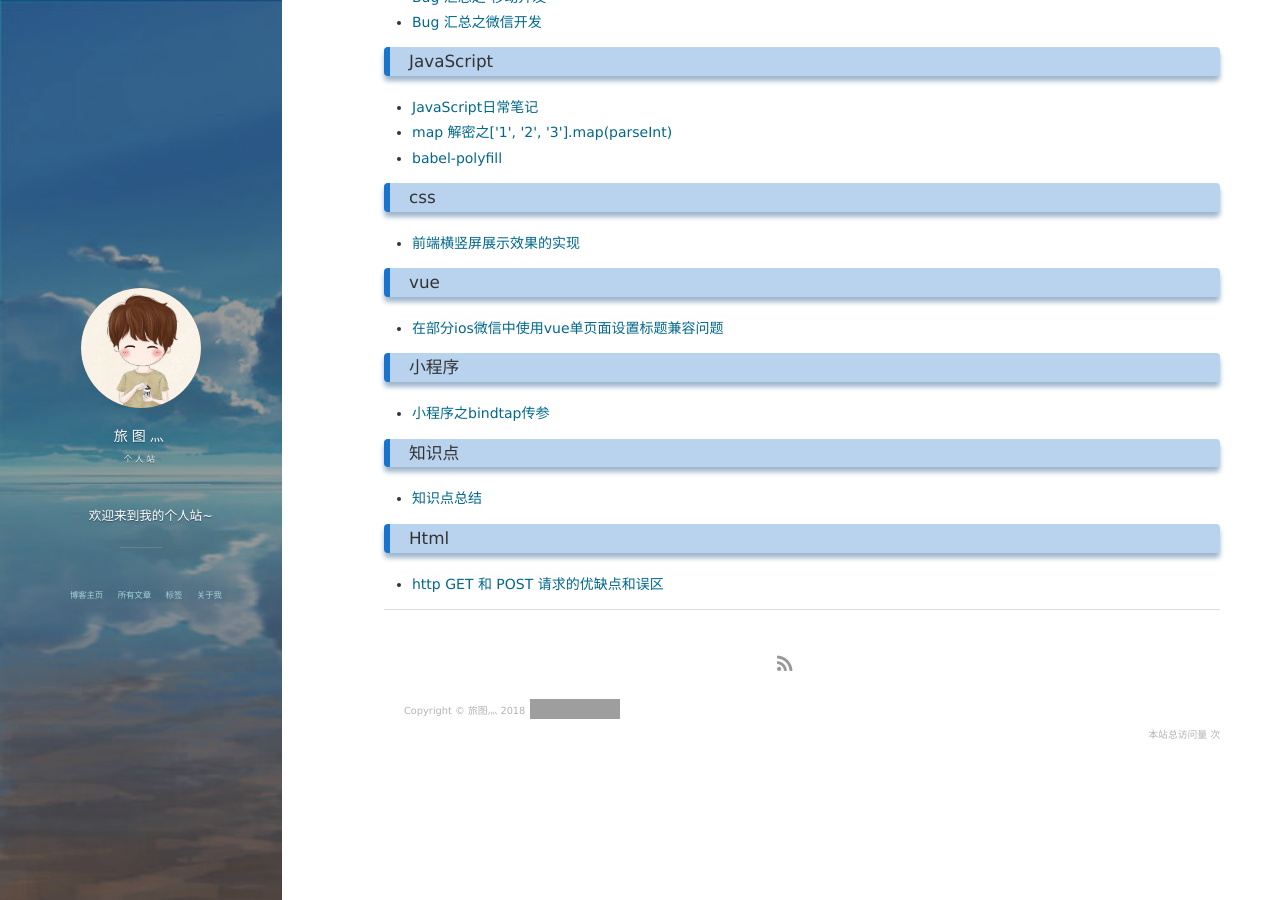
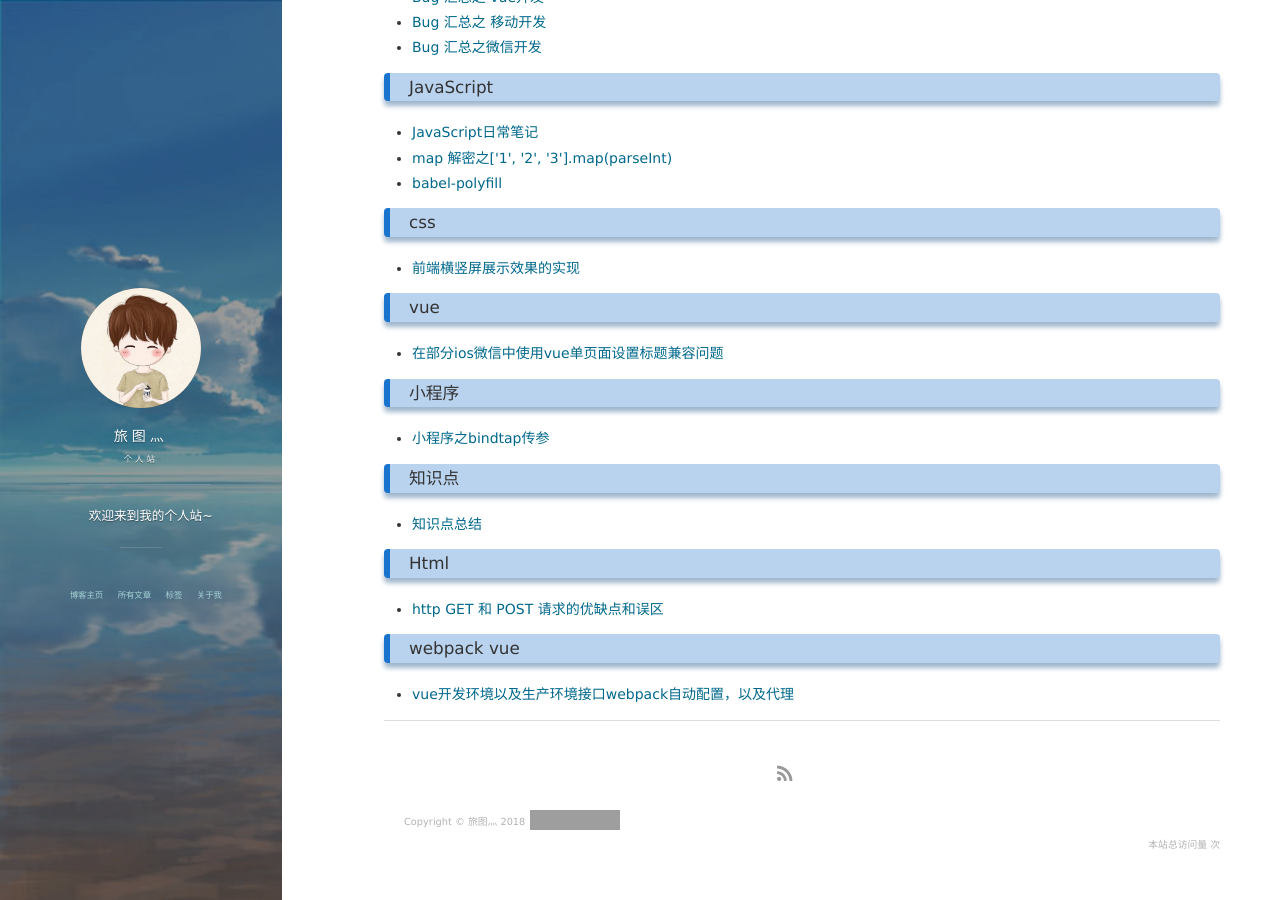
Before and after one commit to xwLyc/xwLyc.github.io, a Jekyll site: the page built from tags.html, in a window 1280 px wide and 900 px high, scrolled down 857 px. Built offline with Jekyll 4.4.1, drawn with Linux system fonts in a browser that asks for light colours; nearby versions of some CDN libraries; comment, search, counter and statistics services are not loaded; some of the changed lines change nothing that is shown; grey boxes are pictures that could not be loaded.

Commit message:
webpack1

```diff
--- a/_posts/2018-02-23-summary.md
+++ b/_posts/2018-02-23-summary.md
@@ -6,7 +6,7 @@
 tag: 知识点
 ---
 
-### 移动端项目的一些优化
+### 项目开发webpack的一些细节效率优化
 
 ####    a）去除console：在build/webpack.prod.conf.js
 
@@ -23,7 +23,7 @@
 
         productionSourceMap: false,
 
-####    c) vue组件按需加载：参考文档 [vue-router官方文档](https://router.vuejs.org/zh-cn/advanced/lazy-loading.html?_blank)
+### vue组件按需加载：参考文档 [vue-router官方文档](https://router.vuejs.org/zh-cn/advanced/lazy-loading.html?_blank)
 
         const abc = () =>import ('@/components/abc')
             export default new Router({
--- /dev/null
+++ b/_posts/2018-03-14-webpack1.md
@@ -0,0 +1,63 @@
+---
+layout: post
+title: "vue开发环境以及生产环境接口webpack自动配置，以及代理"
+date: 2018-03-14
+description: "vue开发环境以及生产环境接口webpack自动配置，以及代理"
+tag: webpack vue
+---
+
+### 要修改的文件目录结构
+
+    --- | config
+        --- dev.env.js
+        --- index.js
+        --- prod.env.js
+
+### dev.env.js （开发环境配置）
+
+    NODE_ENV: '"development"',
+    API_URL: '"/api/a/"',  //注：api代表本地代理的名字， a代表通用接口重复(可以不写)名
+
+### prod.env.js (生产环境配置）
+
+    NODE_ENV: '"development"',
+    API_URL: '"/a/"',
+
+### index.js (基本配置 主要为了配置开发环境代理)
+
+
+    dev: {
+        env: require('./dev.env'),
+        port: process.env.PORT || 2222,
+        autoOpenBrowser: true,
+        assetsSubDirectory: 'static',
+        assetsPublicPath: '/',
+        proxyTable: {
+            '/api': {
+                target: 'http://10.1.1.1:3000', //要代理的本地地址
+                changeOrigin: true,
+                secure: false,
+                pathRewrite: {
+                '^/api': '' //代理名字
+                }
+            }
+        },
+
+这时候，就可以在通用js文件定义接口请求, 比如  `utils.js`
+
+    var utils = {
+        ...,
+        API: process.env.API_URL,  //process.env，代表当前的环境
+        ...
+    }
+
+    export default utils
+
+这时候就可以直接在 `vue` 文件，直接引入 `utils.js` ,然后发起接口请求，直接调用
+
+`axois.get('http://10.1.1.1:3000/api/a/xxx...', ...)`
+
+
+本地开发 `npm run dev`，实际接口访问的本地代理地址为， `http://10.1.1.1:3000/api/a/xxx...`
+
+生产环境 `npm run build`, 实际接口访问地址为， `/a/xxx...`
```
